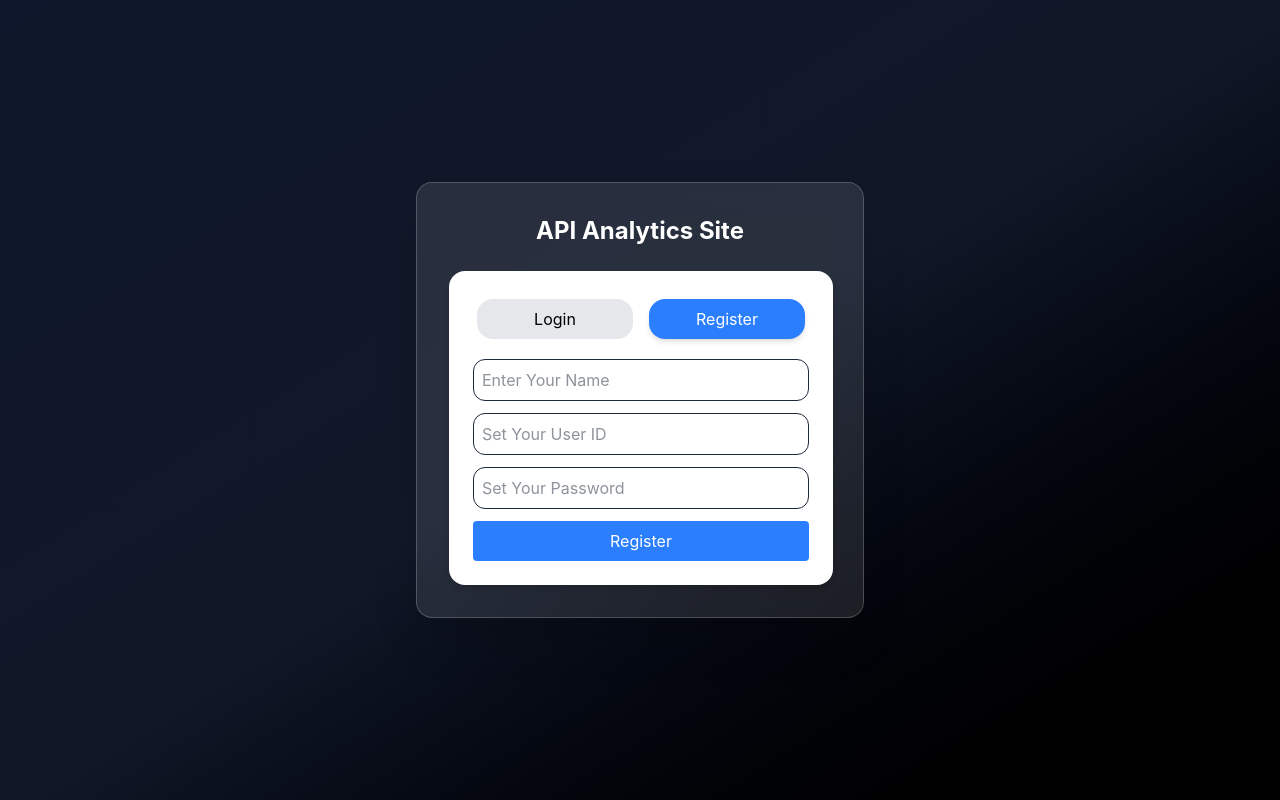
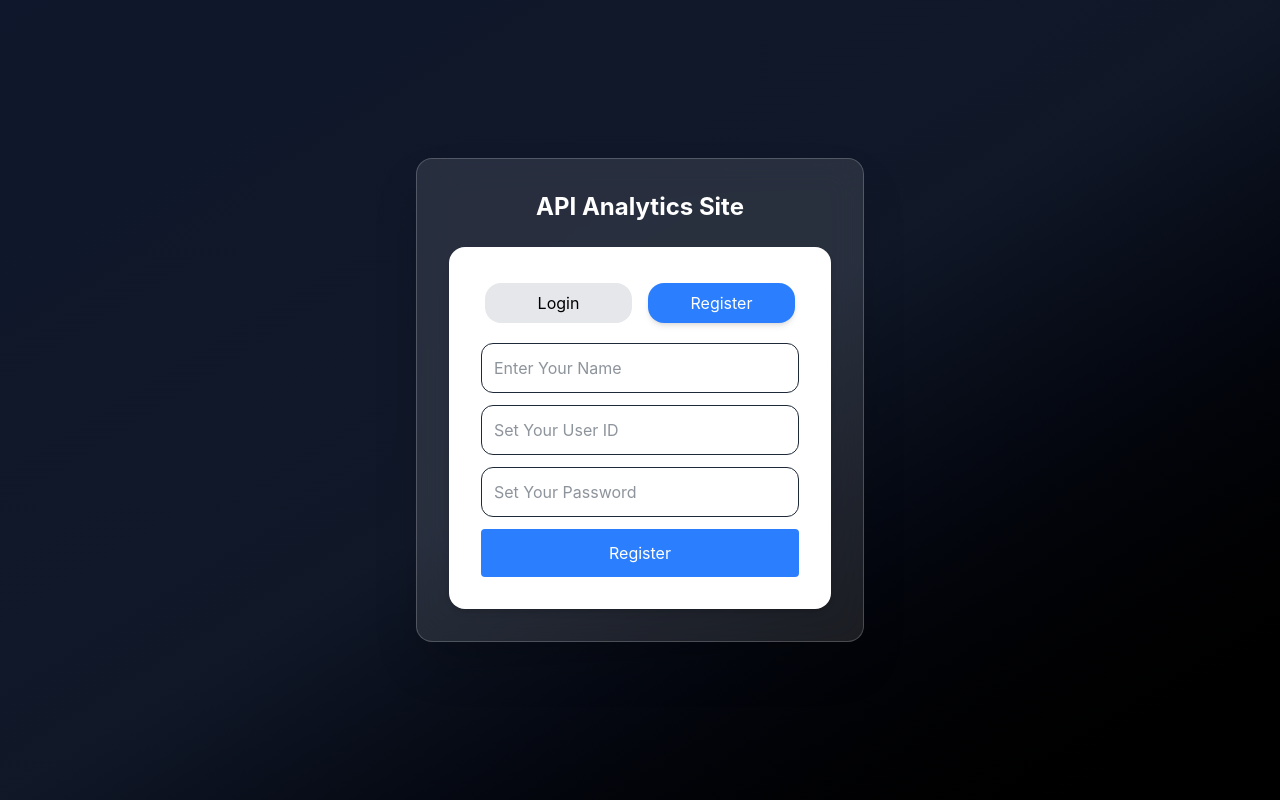
Before and after one commit to jaisondavid-m/api-analytics-dashboard, a React (Vite) app in the folder client/: page / in a window 1280 px wide. Both pictures are taken after a click on the button "Register". Built offline with nearby package versions, Linux system fonts and the light colour scheme.

Commit message:
add responsiveness to login/register pagge

```diff
--- a/client/src/Pages/AuthPage.jsx
+++ b/client/src/Pages/AuthPage.jsx
@@ -42,11 +42,11 @@ function AuthPage() {
         }
     }
     return (
-        <div className='h-screen bg-gradient-to-br from-slate-900 via-gray-900 to-black flex items-center justify-center text-white px-4'>
+        <div className='min-h-screen bg-gradient-to-br from-slate-900 via-gray-900 to-black flex items-center justify-center text-white px-4 sm:px-6'>
             <div className='bg-white/10 backdrop-blur-lg border border-white/20 rounded-2xl shadow-2xl p-8 w-full max-w-md'>
-                <h1 className='text-2xl font-bold text-center mb-6'>API Analytics Site</h1>
-                <div className='bg-white p-6 rounded-2xl shadow-md w-96'>
-                    <div className='flex gap-4 mb-4 bg-white/10 rounded-xl p-1'>
+                <h1 className='text-xl sm:text-2xl font-bold text-center mb-6'>API Analytics Site</h1>
+                <div className='bg-white p-6 sm:p-8 rounded-2xl shadow-md w-full'>
+                    <div className='flex gap-2 sm:gap-4 mb-4 bg-white/10 rounded-xl p-1'>
                         <button className={`flex-1 rounded-2xl p-2 ${isLogin ? "bg-blue-500 text-white shadow-md" : "bg-gray-200 text-black"}`}
                             onClick={() => setIsLogin(true)}
                         >Login</button>
@@ -61,11 +61,11 @@ function AuthPage() {
                     )}
                     <div className='space-y-3 text-gray-800'>
                         {!isLogin && (
-                            <input type="text" name='name' placeholder='Enter Your Name' value={form.name} onChange={handleChange} className='w-full p-2 border rounded-xl' />
+                            <input type="text" name='name' placeholder='Enter Your Name' value={form.name} onChange={handleChange} className='w-full p-2 sm:p-3 border rounded-xl' />
                         )}
-                        <input type="text" name='user_id' placeholder={isLogin ? 'Enter Your User ID' : 'Set Your User ID'} value={form.user_id} onChange={handleChange} className='w-full p-2 border rounded-xl' />
-                        <input type="password" name='password' placeholder={isLogin ? 'Enter Your Password' : 'Set Your Password'} value={form.password} onChange={handleChange} className='w-full p-2 border rounded-xl' />
-                        <button disabled={isLoading} onClick={handleSubmit} className='w-full bg-blue-500 text-white p-2 rounded'>
+                        <input type="text" name='user_id' placeholder={isLogin ? 'Enter Your User ID' : 'Set Your User ID'} value={form.user_id} onChange={handleChange} className='w-full p-2 sm:p-3 border rounded-xl' />
+                        <input type="password" name='password' placeholder={isLogin ? 'Enter Your Password' : 'Set Your Password'} value={form.password} onChange={handleChange} className='w-full p-2 sm:p-3 border rounded-xl' />
+                        <button disabled={isLoading} onClick={handleSubmit} className='w-full bg-blue-500 text-white p-2 sm:p-3 rounded'>
                             {isLoading ? "Please wait..." : (isLogin ? "Login" : "Register")}
                         </button>
                     </div>
```
